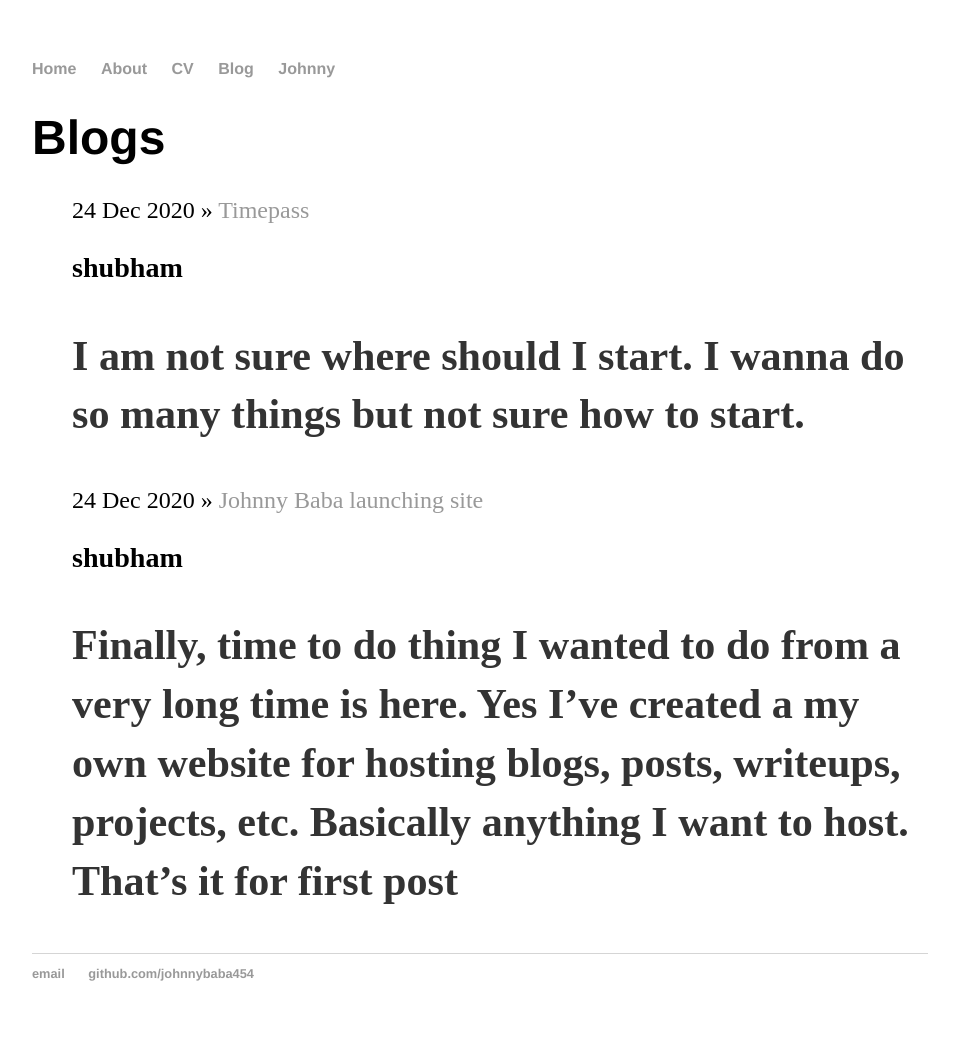
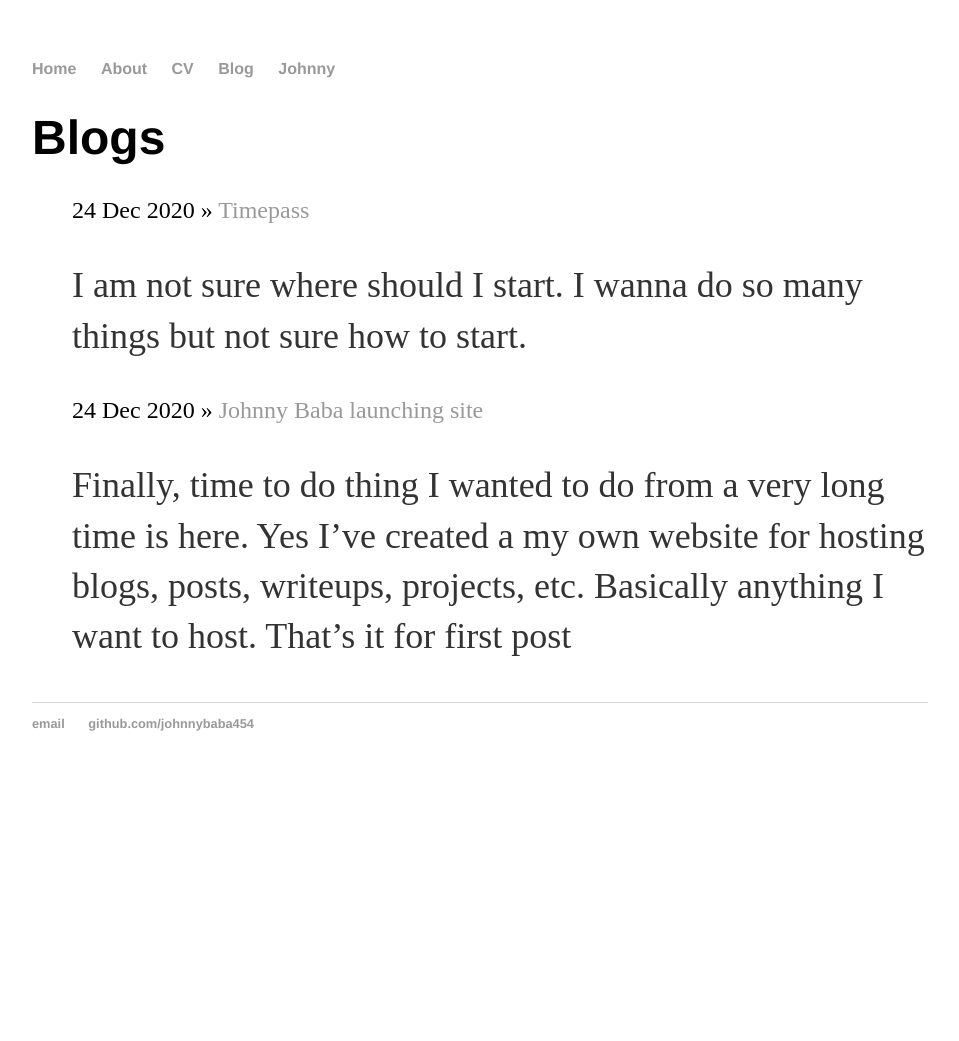
Before and after one commit to johnnybaba454/johnnybaba454.github.io, a Jekyll site: the page built from blog/index.html, in a window 1280 px wide. Shown: the whole page, without its empty margins (160-1119 px from the left). Built offline with Jekyll 4.4.1, drawn with Linux system fonts in a browser that asks for light colours; Markdown is read by kramdown in place of the engine named in the settings; after the commit the page ends 900 px from its top, so only the background shows below that.

Commit message:
Update index.html

```diff
--- a/blog/index.html
+++ b/blog/index.html
@@ -8,7 +8,7 @@ title: Blogs
 	  {% for post in site.posts %}
 	    <li>
 		    <span>{{ post.date | date_to_string }}</span> » <a href="{{ post.url }}" title="{{ post.title }}">{{ post.title }}</a>
-		    <h3>shubham<p>{{post.content}}</p></h3>
+		    <p>{{post.content}}</p>
 
 
 		</li>
```
